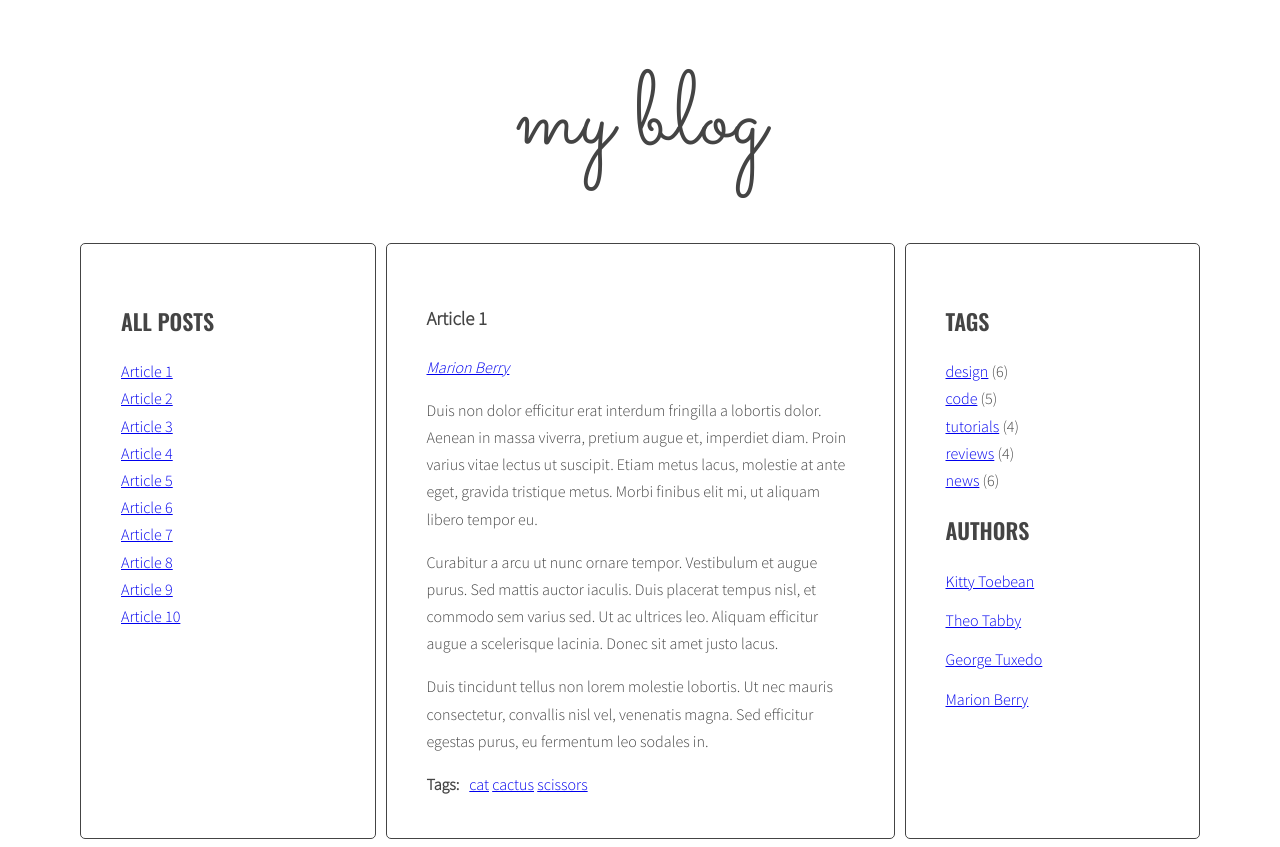
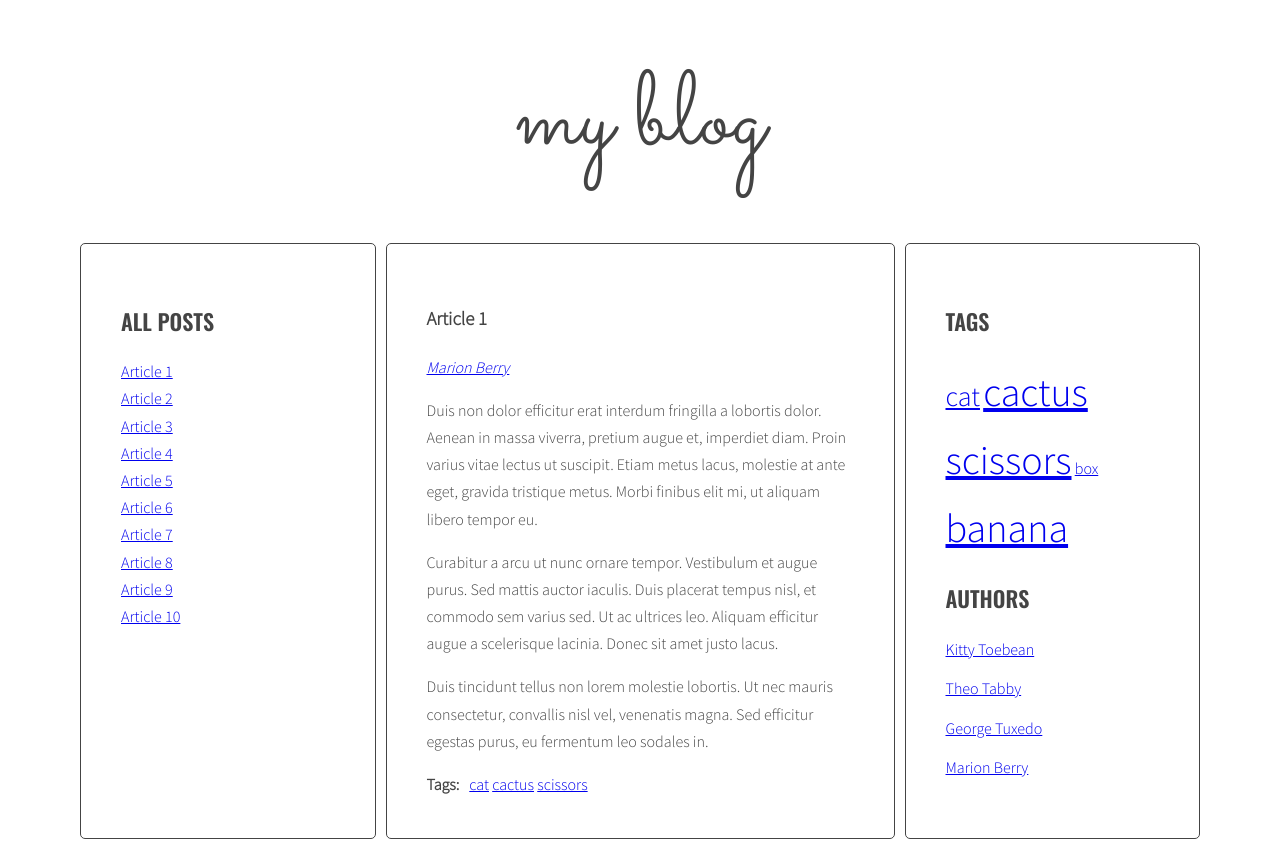
Before and after one commit to dave8git/webdev-cheatsheet, a website: page index.html in a window 1280 px wide. Drawn offline with nearby package versions, Linux system fonts and the light colour scheme.

Commit message:
add tag cloud list

```diff
--- a/index.html
+++ b/index.html
@@ -217,11 +217,11 @@
             <aside class="sidebar">
               <h2 class="section-title">Tags</h2>
               <ul class="list tags">
-                <li><a href="#">design</a> <span>(6)</span></li>
+                <!-- <li><a href="#">design</a> <span>(6)</span></li>
                 <li><a href="#">code</a> <span>(5)</span></li>
                 <li><a href="#">tutorials</a> <span>(4)</span></li>
                 <li><a href="#">reviews</a> <span>(4)</span></li>
-                <li><a href="#">news</a> <span>(6)</span></li>
+                <li><a href="#">news</a> <span>(6)</span></li> -->
               </ul>
               <h2 class="section-title">Authors</h2>
               <ul class="list authors">
--- a/js/script.js
+++ b/js/script.js
@@ -24,7 +24,11 @@ const optArticleSelector = '.post',
   optTitleSelector = '.post-title',
   optTitleListSelector = '.titles',
   optArticleTagsSelector = '.post-tags .list',
-  optArticleAuthorSelector = '.post-author';
+  optArticleAuthorSelector = '.post-author',
+  optTagsListSelector = '.tags.list',
+  optCloudClassCount = 5,
+  optCloudClassPrefix = 'tag-size-',
+  optAuthorsListSelector = '.authors';
 
 function generateTitleLinks(customSelector = '') {
   console.log('custom selector', customSelector);
@@ -54,7 +58,31 @@ function generateTitleLinks(customSelector = '') {
 }
 generateTitleLinks();
 
+function calculateTagsParams(tags) {
+  const params = {
+    max: 0,
+    min: 999999
+  };
+  for (let tag in tags){
+    if (tags[tag] > params.max) {
+      params.max = tags[tag];
+    }
+    if (tags[tag] < params.min) {
+      params.min = tags[tag];
+    }
+    console.log(tag + ' is used ' + tags[tag] + ' times');
+  }
+  return params;
+}
+
+function calculateTagClass(count, params) {
+  const classNumber = Math.floor( ( (count - params.min) / (params.max - params.min) ) * optCloudClassCount + 1 );
+  return classNumber;
+}
+
 function generateTags(){
+  let allTags = {}; /* [NEW] create a new variable allTags with an empty object */
+
   const articles = document.querySelectorAll(optArticleSelector); /* find all articles */
 
   for (let article of articles) {/* START LOOP: for every article: */
@@ -73,12 +101,29 @@ function generateTags(){
 
       linkHTML += linkTagHTML;/* add generated code to html variable */
       console.log('linkHTML', linkHTML);
-
+      if(!allTags.hasOwnProperty(tag)) { /* [NEW] check if this link is NOT already in allTags */
+        allTags[tag] = 1; /* [NEW] add generated code to allTags array */
+      } else {
+        allTags[tag]++;
+      }
     }/* END LOOP: for each tag */
 
     tagsWrapper.insertAdjacentHTML('beforeend', linkHTML);/* insert HTML of all the links into the tags wrapper */
 
   }/* END LOOP: for every article: */
+  const tagList = document.querySelector('.tags'); /* [NEW] find list of tags in right column */
+
+  //tagList.innerHTML = allTags.join(' '); /* [NEW] add html from allTags to tagList */
+  console.log(allTags);
+  const tagsParams = calculateTagsParams(allTags);
+  console.log('tagsParams:', tagsParams);
+
+  let allTagsHTML = ''; /* [NEW] create variable for all linksHTML code */
+
+  for (let tag in allTags) { /* [NEW] START LOOP: for each tag in allTags: */
+    allTagsHTML += '<li><a class="' + optCloudClassPrefix + calculateTagClass(allTags[tag], tagsParams) + '" href="#tag-' + tag + '">'  + tag +  /*' (' + allTags[tag] + ')'  + */ '</a></li> ';
+  } /* [NEW] END LOOP: for each tag in allTags: */
+  tagList.innerHTML = allTagsHTML; /* [NEW] add html from allTagsHTML to tagList */
 }
 
 generateTags();
@@ -113,7 +158,7 @@ function tagClickHandler(event){
 
 
 function addClickListenersToTags(){
-  const tagLinks = document.querySelectorAll('.post-tags .list a'); /* find all links to tags */
+  const tagLinks = document.querySelectorAll('a[href^="#tag-"]'); /* find all links to tags */
 
   for (let tag of tagLinks) {  /* START LOOP: for each link */
 
--- a/sass/style.scss
+++ b/sass/style.scss
@@ -95,6 +95,9 @@ body {
     .active {
         font-weight: bold;
     }
+    .list a  {
+        color: red;
+    }
 }
 
 .list-horizontal {
@@ -132,3 +135,37 @@ body {
         margin: 0 10px 0 0;
     }
 }
+
+.tag-size-1 {
+    display: inline-block;
+    font-size: 100%;
+}
+
+.tag-size-2 {
+    display: inline-block;
+    font-size: 125%;
+}
+
+.tag-size-3 {
+    display: inline-block;
+    font-size: 150%;
+}
+
+.tag-size-4 {
+    display: inline-block;
+    font-size: 175%;
+}
+
+.tag-size-5 {
+    display: inline-block;
+    font-size: 200%;
+}
+
+.tag-size-6 {
+    display: inline-block;
+    font-size: 250%;
+}
+
+.tags li {
+    display: inline;
+}
```
Also changed, not shown: css/style.css, 1 other file.
